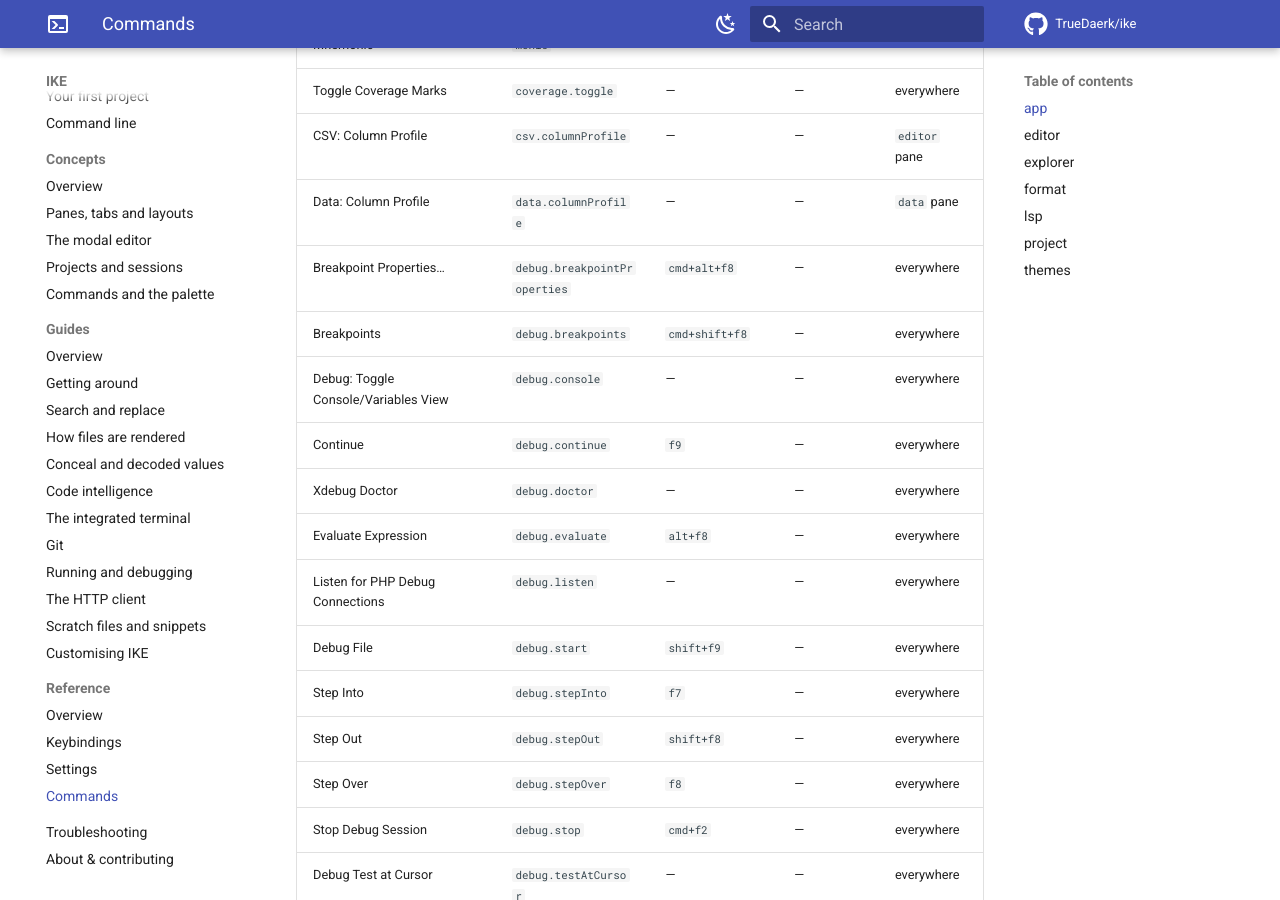
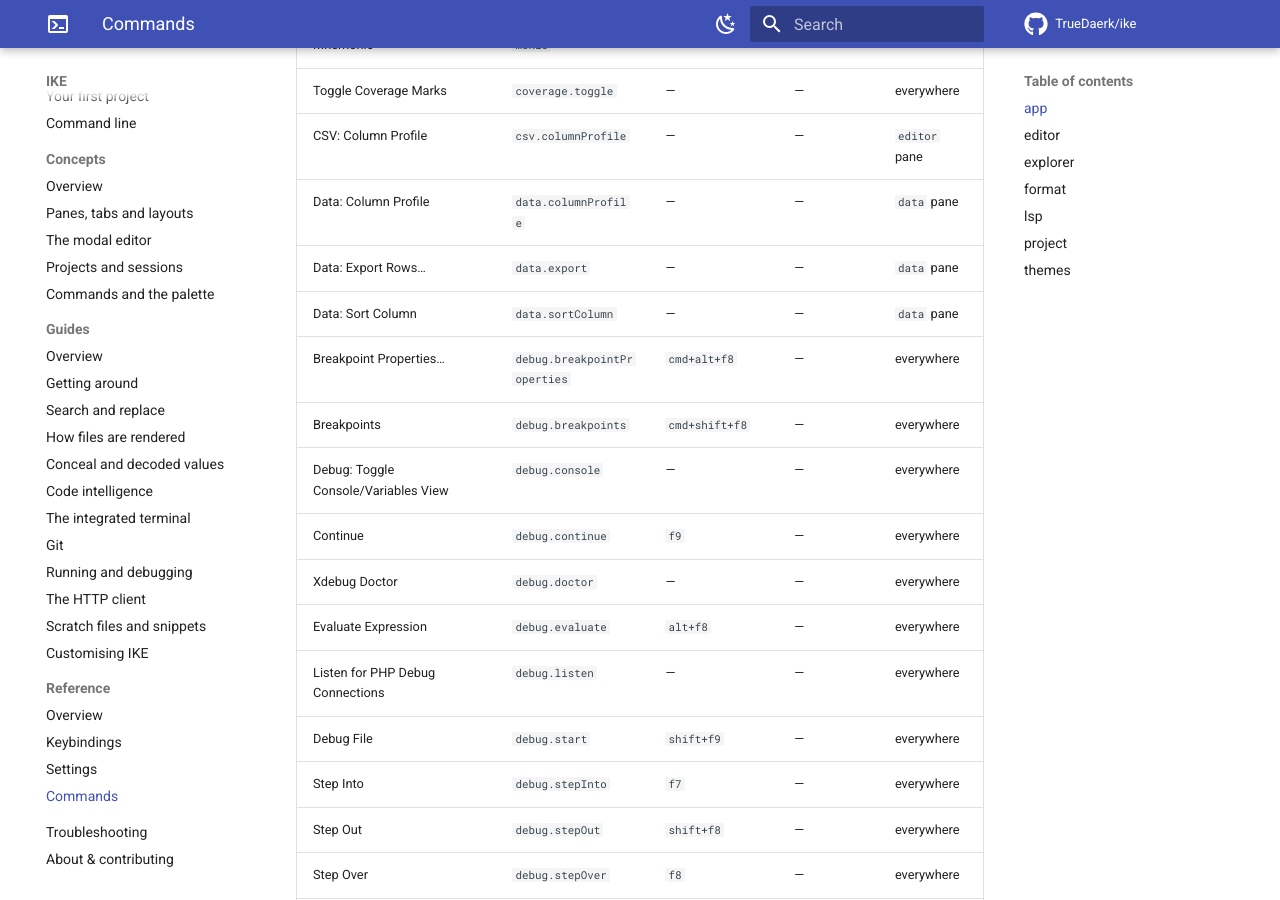
Before and after one commit to TrueDaerk/ike, an MkDocs documentation site: the page built from userdocs/reference/commands.md, in a window 1280 px wide and 900 px high, scrolled down 923 px. Built offline with MkDocs 1.6.1 and Material for MkDocs 9.7.7, drawn with Linux system fonts in a browser that asks for light colours; comment, search, counter and statistics services are not loaded.

Commit message:
docs(reference): regenerate commands table
The data viewer's sort and export commands (#2248) landed without a docgen
run, so the checked-in reference drifted and CI's drift gate fails on every
branch off main. Regenerated with 'go run ./cmd/docgen'.

```diff
--- a/userdocs/reference/commands.md
+++ b/userdocs/reference/commands.md
@@ -37,6 +37,8 @@ bring their own.
 | Toggle Coverage Marks | `coverage.toggle` | — | — | everywhere |
 | CSV: Column Profile | `csv.columnProfile` | — | — | `editor` pane |
 | Data: Column Profile | `data.columnProfile` | — | — | `data` pane |
+| Data: Export Rows… | `data.export` | — | — | `data` pane |
+| Data: Sort Column | `data.sortColumn` | — | — | `data` pane |
 | Breakpoint Properties… | `debug.breakpointProperties` | `cmd+alt+f8` | — | everywhere |
 | Breakpoints | `debug.breakpoints` | `cmd+shift+f8` | — | everywhere |
 | Debug: Toggle Console/Variables View | `debug.console` | — | — | everywhere |
```
